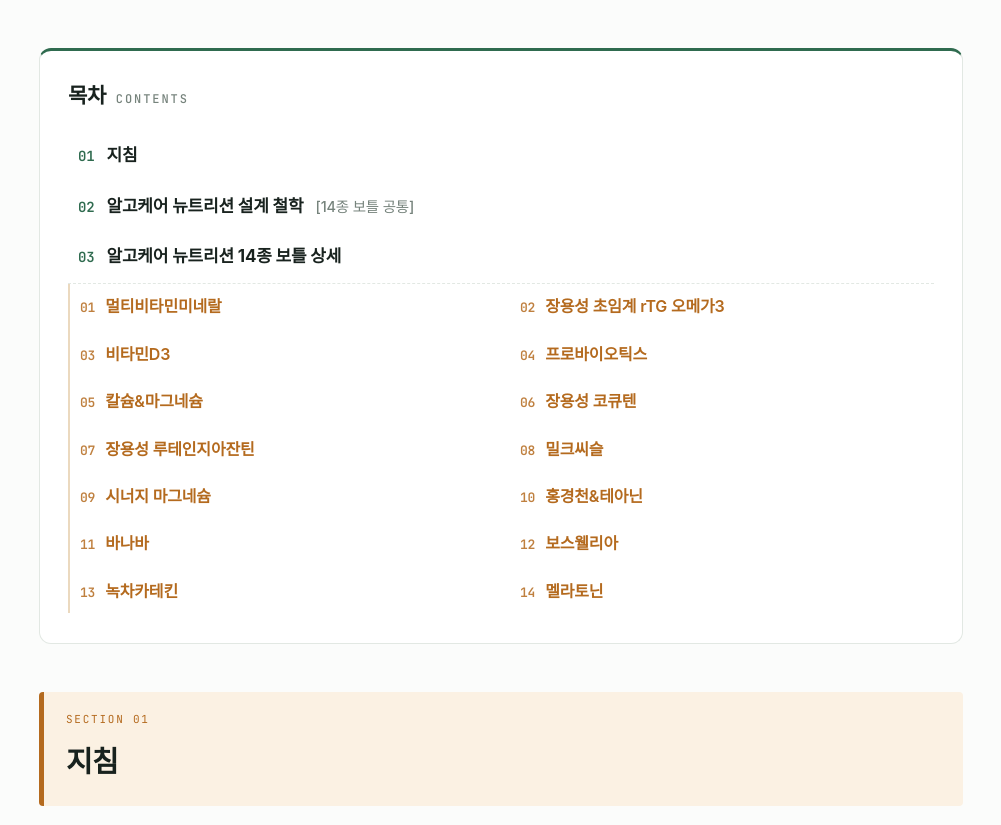
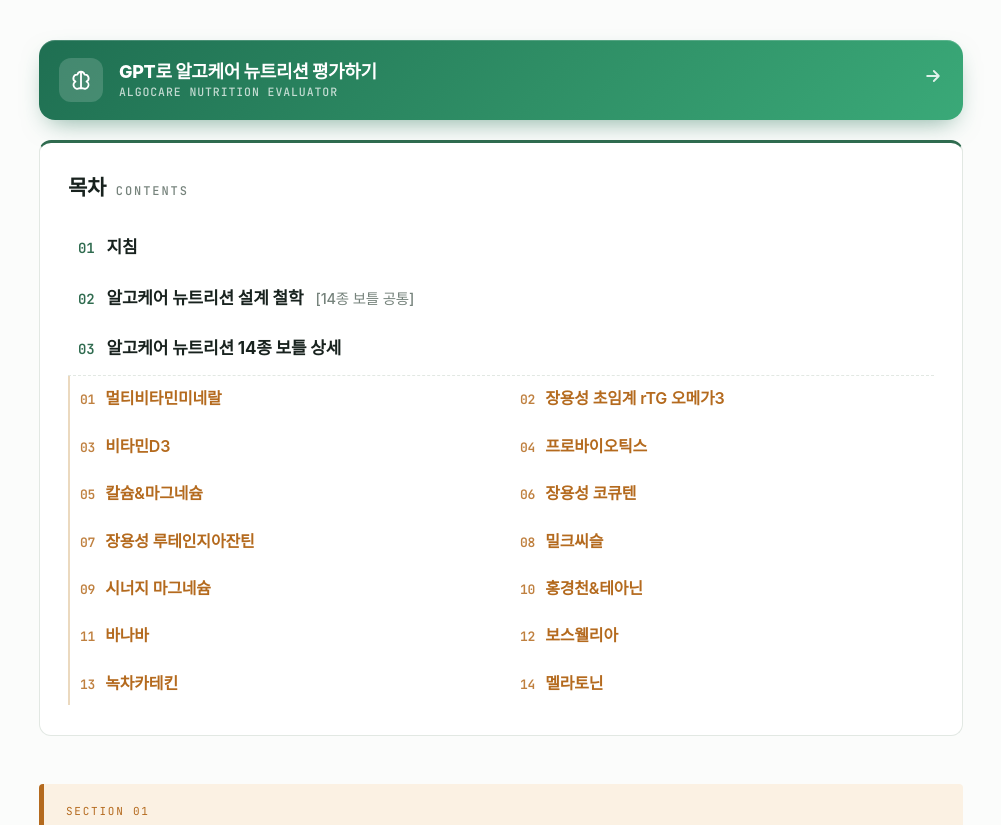
Before and after one commit to ganadadala/AlgocareNutrition, a plain HTML site: page index.html in a window 1280 px wide. Shown: the top 825 px of the page, without its empty margins (139-1140 px from the left). Drawn offline with Linux system fonts and the light colour scheme; a web font is replaced by a local one.

Commit message:
Add files via upload

```diff
--- a/index.html
+++ b/index.html
@@ -75,9 +75,48 @@
   /* anchor landing offset so headings aren't flush to the top edge */
   .banner, .prod{scroll-margin-top:24px;}
 
+  /* ---------- GPT button ---------- */
+  .gpt-btn{
+    display:flex;align-items:center;gap:16px;
+    margin:40px 0 0;
+    padding:18px 20px;
+    border-radius:16px;
+    border:none;
+    text-decoration:none;
+    color:#fff;
+    background:linear-gradient(135deg, #1F6F52 0%, #2F8F66 55%, #3AA978 100%);
+    box-shadow:0 10px 26px -10px rgba(31,111,82,.6), inset 0 1px 0 rgba(255,255,255,.18);
+    transition:transform .15s ease, box-shadow .15s ease, filter .15s ease;
+  }
+  .gpt-btn:hover{
+    transform:translateY(-2px);
+    box-shadow:0 16px 34px -12px rgba(31,111,82,.7), inset 0 1px 0 rgba(255,255,255,.22);
+    filter:brightness(1.04);
+  }
+  .gpt-btn:active{transform:translateY(0);filter:brightness(.97);}
+  .gpt-ico{
+    flex:none;
+    width:44px;height:44px;border-radius:12px;
+    display:flex;align-items:center;justify-content:center;
+    background:rgba(255,255,255,.16);
+    color:#fff;
+  }
+  .gpt-txt{display:flex;flex-direction:column;gap:2px;line-height:1.25;flex:1;min-width:0;}
+  .gpt-label{font-size:18px;font-weight:800;letter-spacing:-0.02em;}
+  .gpt-sub{
+    font-family:var(--mono);
+    font-size:11.5px;letter-spacing:0.08em;text-transform:uppercase;
+    color:rgba(255,255,255,.72);font-weight:500;
+  }
+  .gpt-arrow{
+    flex:none;color:#fff;opacity:.85;
+    transition:transform .15s ease;
+  }
+  .gpt-btn:hover .gpt-arrow{transform:translateX(4px);opacity:1;}
+
   /* ---------- Table of contents ---------- */
   .toc{
-    margin:48px 0 8px;
+    margin:20px 0 8px;
     padding:26px 28px 30px;
     background:var(--card);
     border:1px solid var(--line);
@@ -368,7 +407,11 @@
     table{font-size:13px;}
     th,td{padding:8px 10px;}
     a{word-break:break-word;overflow-wrap:anywhere;}
-    .toc{padding:20px 16px 22px;margin-top:32px;}
+    .toc{padding:20px 16px 22px;margin-top:16px;}
+    .gpt-btn{margin-top:28px;padding:15px 16px;gap:13px;}
+    .gpt-ico{width:40px;height:40px;}
+    .gpt-label{font-size:16px;}
+    .gpt-sub{font-size:10.5px;}
     .toc-prods{grid-template-columns:1fr;margin-left:12px;padding-left:12px;}
     .toc-title{font-size:20px;}
     .toc-sections a{font-size:16px;}
@@ -378,6 +421,22 @@
 </head>
 <body>
 <div class="wrap">
+
+  <!-- ============== GPT 버튼 ============== -->
+  <a class="gpt-btn" href="https://chatgpt.com/g/g-6a27936b820481919afc70deea80b230-algocare-nutrition-evaluator" target="_blank" rel="noopener">
+    <span class="gpt-ico" aria-hidden="true">
+      <svg viewBox="0 0 24 24" width="22" height="22" fill="none" stroke="currentColor" stroke-width="2" stroke-linecap="round" stroke-linejoin="round">
+        <path d="M12 3a4 4 0 0 1 3.9 3.1A4 4 0 0 1 18 13.7M12 3a4 4 0 0 0-3.9 3.1A4 4 0 0 0 6 13.7M12 3v18M6 13.7A4 4 0 0 0 9.9 21 4 4 0 0 0 12 21M18 13.7A4 4 0 0 1 14.1 21 4 4 0 0 1 12 21"/>
+      </svg>
+    </span>
+    <span class="gpt-txt">
+      <span class="gpt-label">GPT로 알고케어 뉴트리션 평가하기</span>
+      <span class="gpt-sub">AlgoCare Nutrition Evaluator</span>
+    </span>
+    <span class="gpt-arrow" aria-hidden="true">
+      <svg viewBox="0 0 24 24" width="20" height="20" fill="none" stroke="currentColor" stroke-width="2.2" stroke-linecap="round" stroke-linejoin="round"><path d="M5 12h14M13 6l6 6-6 6"/></svg>
+    </span>
+  </a>
 
   <!-- ============== 목차 ============== -->
   <nav class="toc" aria-label="목차">
```
